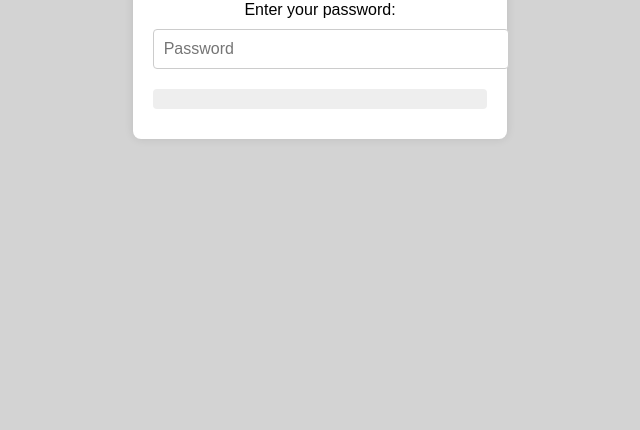
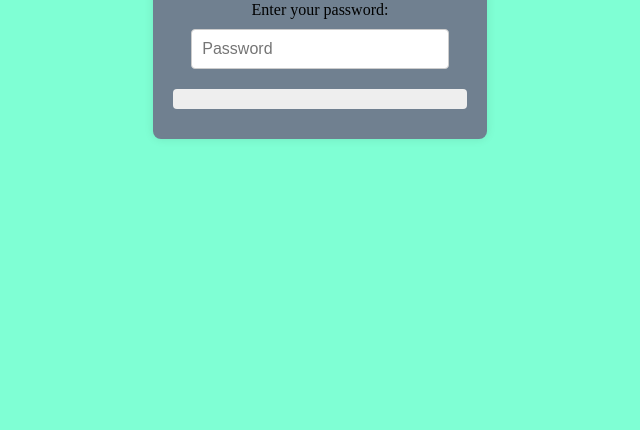
Before and after one commit to Priyaganesan84/js-password-checker-dom, a plain HTML site: page index.html in a window 1280 px wide. Shown: the part 370-800 px from the top of the page, without its empty margins (320-960 px from the left). Drawn offline with Linux system fonts and the light colour scheme.

Commit message:
Feat: Styles Updated

```diff
--- a/css/style.css
+++ b/css/style.css
@@ -1,6 +1,6 @@
 body {
-    font-family: Arial, sans-serif;
-    background-color: lightgrey;
+    font-family: 'Times New Roman', Times, serif;
+    background-color:aquamarine;
     display: flex;
     justify-content: center;
     align-items: center;
@@ -9,7 +9,7 @@ body {
 }
 
 .container {
-    background-color: #fff;
+    background-color: slategray;
     border-radius: 8px;
     box-shadow: 0px 0px 10px rgba(0, 0, 0, 0.1);
     padding: 20px;
@@ -21,7 +21,7 @@ h1 {
 }
 
 input[type="password"] {
-    width: 100%;
+    width: 80%;
     padding: 0.625em;
     margin: 0.626em 0;
     border: 1px solid #ccc;
```
